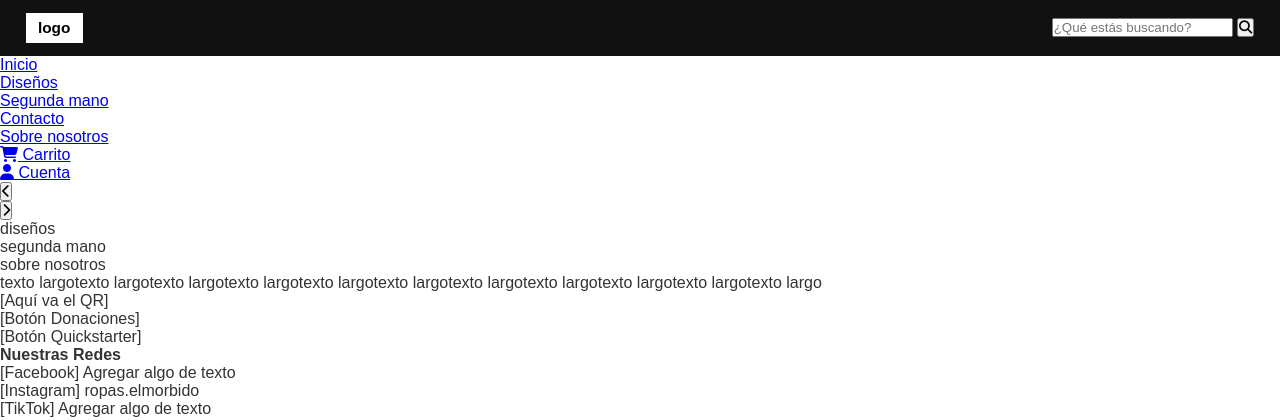
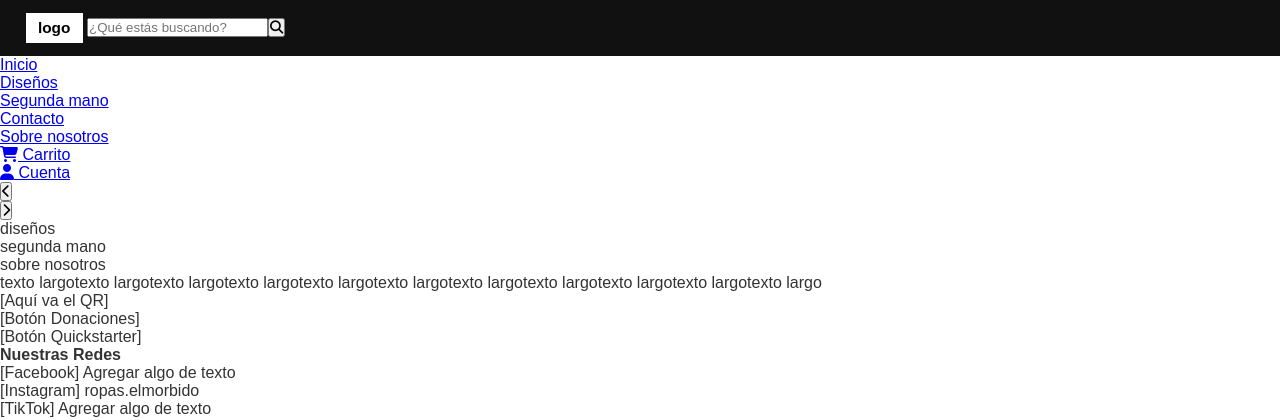
Before and after one commit to Matee0802/pagina_web_redes_2025, a PHP site: page / in a window 1280 px wide. Shown: the top 420 px of the page. Run offline with PHP 8.4, Linux system fonts and the light colour scheme.

Commit message:
Movimiento de barra de busqueda

```diff
--- a/style.css
+++ b/style.css
@@ -25,3 +25,8 @@ header {
   color: #000;
   padding: 0.5% 1%;
 }
+.search-bar {
+  float: left;
+  display: flex;
+  width: 95%; /* ocupa la parte izquierda */
+}
```
